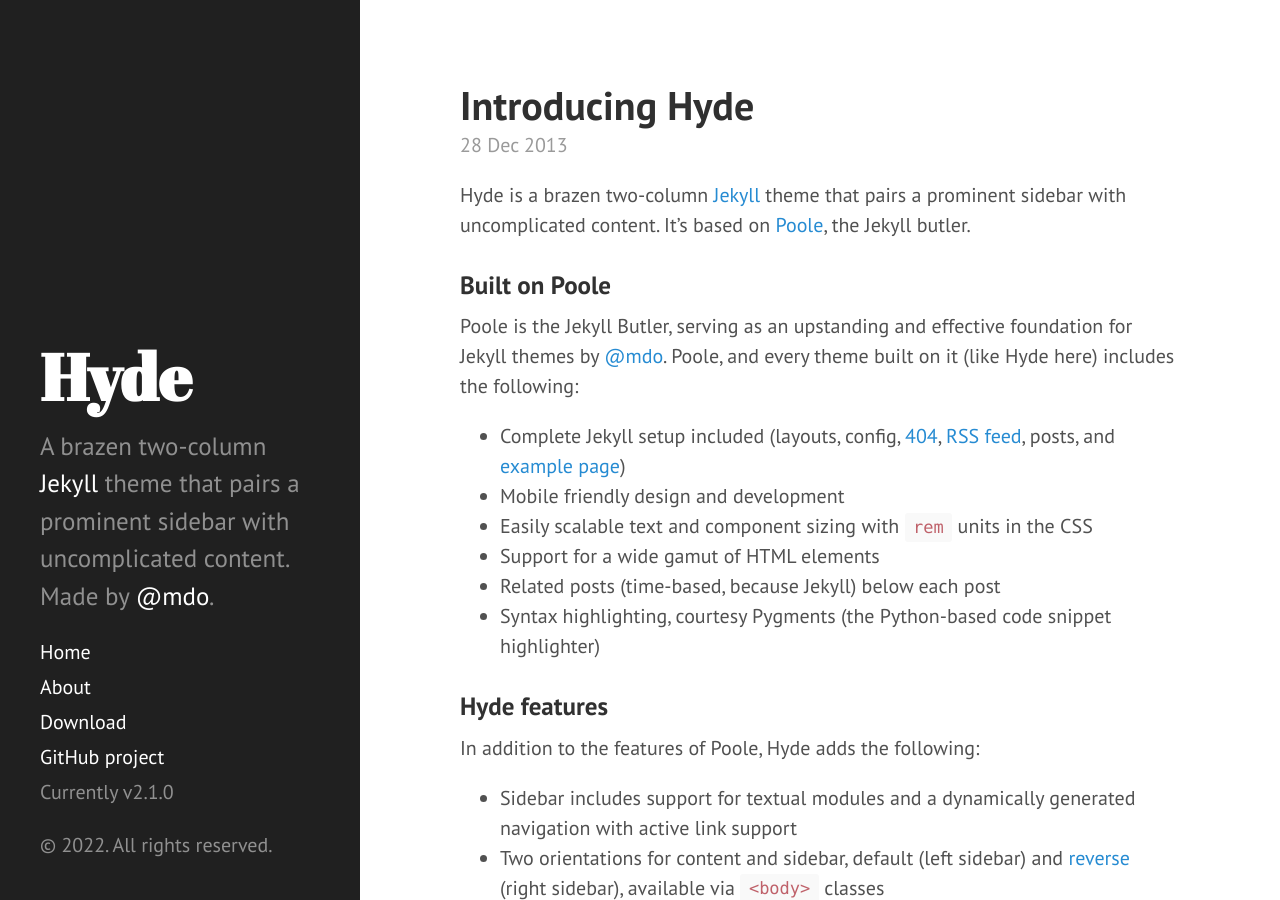
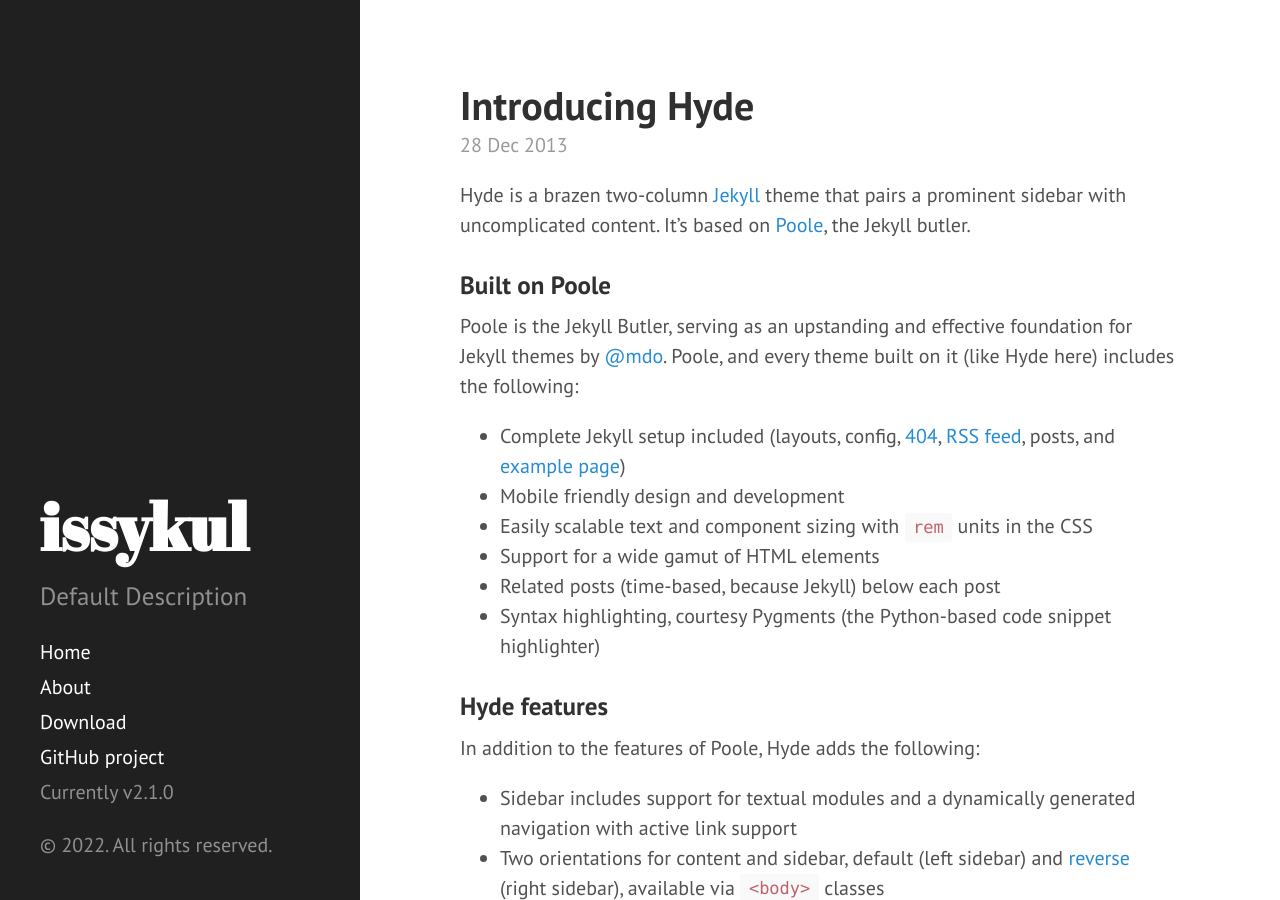
Before and after one commit to Issykul/issykul.github.io, a Jekyll site: the page built from index.html, in a window 1280 px wide and 900 px high. Built offline with Jekyll 4.4.1, drawn with Linux system fonts in a browser that asks for light colours; Markdown is read by kramdown in place of the engine named in the settings; the list of posts is cut into pages by our own code.

Commit message:
Update _config.yml

```diff
--- a/_config.yml
+++ b/_config.yml
@@ -7,15 +7,15 @@
 relative_permalinks: true
 
 # Setup
-title:            Hyde
-tagline:          'A Jekyll theme'
-description:      'A brazen two-column <a href="http://jekyllrb.com" target="_blank">Jekyll</a> theme that pairs a prominent sidebar with uncomplicated content. Made by <a href="https://twitter.com/mdo" target="_blank">@mdo</a>.'
-url:              http://hyde.getpoole.com
+title:            issykul
+tagline:          'issykuls Website'
+description:      'Default Description'
+url:              http://issykul.github.io
 baseurl:          /
 
 author:
-  name:           'Mark Otto'
-  url:            https://twitter.com/mdo
+  name:           'issykul'
+  url:            https://twitter.com/theissykul
 
 paginate:         5
 
@@ -23,4 +23,4 @@
 version:          2.1.0
 
 github:
-  repo:           https://github.com/poole/hyde
+  repo:           https://github.com/Issykul/issykul.github.io
```
